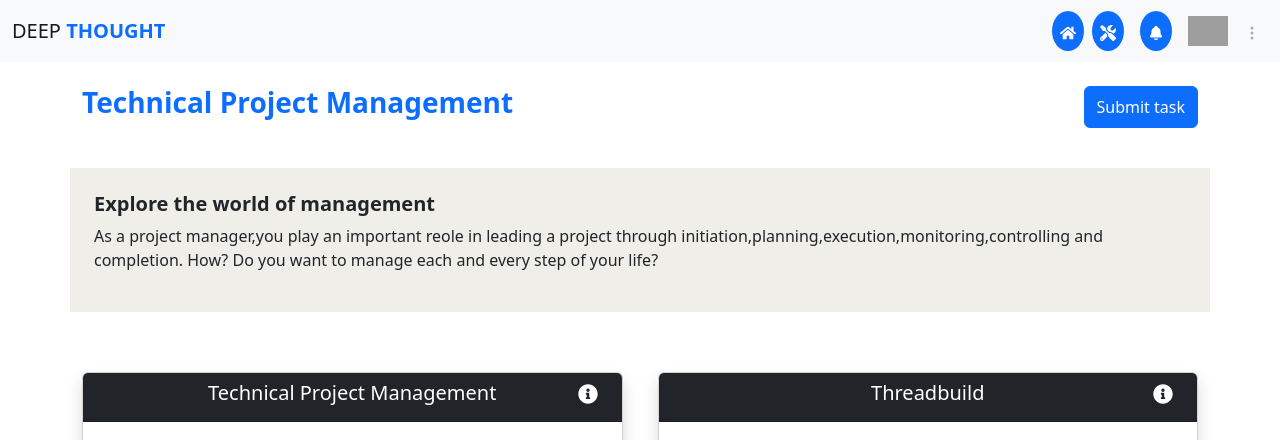
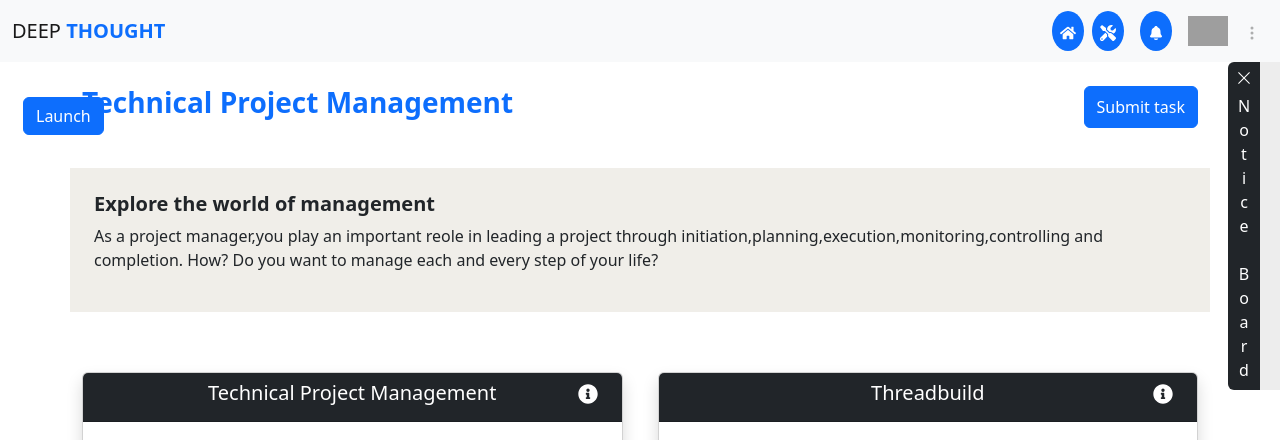
Before and after one commit to ar-asad/technical-project, a React (Create React App) app: page / in a window 1280 px wide. Shown: the top 440 px of the page. Built offline with nearby package versions, Linux system fonts and the light colour scheme; grey boxes are pictures that could not be loaded.

Commit message:
Notice board added

```diff
--- a/src/App.js
+++ b/src/App.js
@@ -2,12 +2,14 @@
 import AllCards from './component/AllCards/AllCards';
 import Header from './component/Header/Header';
 import MangeExplore from './component/MangeExplore/MangeExplore';
+import Sidebar from './component/Sidebar/Sidebar';
 import TechnicMange from './component/TechnicMange/TechnicMange';
 
 function App() {
   return (
-    <div>
+    <div style={{ maxWidth: "1400px" }}>
       <Header></Header>
+      <Sidebar></Sidebar>
       <TechnicMange></TechnicMange>
       <MangeExplore></MangeExplore>
       <AllCards></AllCards>
--- a/src/component/AllCards/AllCards.css
+++ b/src/component/AllCards/AllCards.css
@@ -4,7 +4,9 @@
     gap: 35px;
 }
 
-@media only screen and (max-width: 600px) {
+
+
+@media only screen and (max-width: 800px) {
     .main-container {
         grid-template-columns: 1fr;
     }
--- a/src/component/AllCards/AllCards.js
+++ b/src/component/AllCards/AllCards.js
@@ -1,24 +1,28 @@
 import React from 'react';
-import { CardGroup, Row } from 'react-bootstrap';
 import MethodCard from '../MethodCard/MethodCard';
 import StructureCard from '../StructureCard/StructureCard';
 import TechnicalCard from '../TechnicalCard/TechnicalCard';
 import ThreadCard from '../ThreadCard/ThreadCard';
+import { BsFillQuestionSquareFill } from "react-icons/bs";
+import { HiUserGroup } from "react-icons/hi";
+import { FaCalendarAlt } from "react-icons/fa";
 import './AllCards.css';
 
 const AllCards = () => {
+    const style = { fontSize: "60px" }
     return (
-        <div className='container main-container'>
-            {/* <Row xs={1} md={2} className="g-4"> */}
-            {/* <CardGroup> */}
-            {/* <Row> */}
-            <TechnicalCard></TechnicalCard>
-            <ThreadCard></ThreadCard>
-            <StructureCard></StructureCard>
-            <MethodCard></MethodCard>
-            {/* </CardGroup> */}
-            {/* </Row> */}
-            {/* </Row> */}
+        <div className='container mb-5 position-relative '>
+            <div className=' main-container'>
+                <TechnicalCard></TechnicalCard>
+                <ThreadCard></ThreadCard>
+                <StructureCard></StructureCard>
+                <MethodCard></MethodCard>
+            </div>
+            <div style={{ bottom: '-100px', right: '-70px' }} className='d-flex flex-column position-absolute gap-3 '>
+                <BsFillQuestionSquareFill className='text-primary' style={style} />
+                <HiUserGroup className='text-primary' style={style} />
+                <FaCalendarAlt className='text-primary' style={style} />
+            </div>
         </div>
     );
 };
--- a/src/component/MethodCard/MethodCard.js
+++ b/src/component/MethodCard/MethodCard.js
@@ -13,7 +13,7 @@ const MethodCard = () => {
             </Card.Header>
             <Card.Body>
                 <Card.Text>
-                    <p><span className='fw-bold'>Description: </span> To Explore more read more</p>
+                    <span className='fw-bold'>Description: </span> To Explore more read more
                 </Card.Text>
                 <hr />
                 <Accordion defaultActiveKey="0">
--- /dev/null
+++ b/src/component/OffCanvas/OffCanvas.js
@@ -0,0 +1,31 @@
+import React, { useState } from 'react';
+import { Button, Offcanvas } from 'react-bootstrap';
+
+const OffCanvas = () => {
+    const [show, setShow] = useState(false);
+
+    const handleClose = () => setShow(false);
+    const handleShow = () => setShow(true);
+    return (
+        <div className='position-absolute ' style={{ left: '23px', top: '97px', zIndex: '1' }}>
+            <Button variant="primary" onClick={handleShow}>
+                Launch
+
+            </Button>
+
+            <div>
+                <Offcanvas show={show} onHide={handleClose}>
+                    <Offcanvas.Header closeButton>
+                        <Offcanvas.Title>Offcanvas</Offcanvas.Title>
+                    </Offcanvas.Header>
+                    <Offcanvas.Body>
+                        Some text as placeholder. In real life you can have the elements you
+                        have chosen. Like, text, images, lists, etc.
+                    </Offcanvas.Body>
+                </Offcanvas>
+            </div>
+        </div>
+    );
+};
+
+export default OffCanvas;
--- /dev/null
+++ b/src/component/Sidebar/Sidebar.js
@@ -0,0 +1,26 @@
+import React from 'react';
+import { RxCross1 } from "react-icons/rx";
+
+const Sidebar = () => {
+    return (
+        <div className='position-absolute end-0 d-flex '>
+            <div className='d-flex justify-content-center align-items-center flex-column text-white bg-dark p-2 rounded-start'>
+                <RxCross1 style={{ marginBottom: '8px' }} />
+                <span>N</span>
+                <span>o</span>
+                <span>t</span>
+                <span>i</span>
+                <span>c</span>
+                <span>e</span><br />
+                <span>B</span>
+                <span>o</span>
+                <span>a</span>
+                <span>r</span>
+                <span>d</span>
+            </div>
+            <div style={{ width: '20px', backgroundColor: '#ededed' }}></div>
+        </div>
+    );
+};
+
+export default Sidebar;
--- a/src/component/StructureCard/StructureCard.js
+++ b/src/component/StructureCard/StructureCard.js
@@ -14,7 +14,7 @@ const StructureCard = () => {
             </Card.Header>
             <Card.Body>
                 <Card.Text>
-                    <p><span className='fw-bold'>Description: </span> Story of Alignment Scope of Agility Specific Accountable Staggering Approach</p>
+                    <span className='fw-bold'>Description: </span> Story of Alignment Scope of Agility Specific Accountable Staggering Approach
                 </Card.Text>
                 <hr />
                 <Form>
@@ -26,7 +26,7 @@ const StructureCard = () => {
                 <div className='mt-4 '>
                     <h5 className='mb-3'>Content</h5>
                     <div style={{ height: '200px' }} className='shadow p-4 '>
-                        <div className='d-flex gap-3'>
+                        <div className='d-flex  gap-3'>
                             <p>File</p>
                             <p>Edit</p>
                             <p>View</p>
--- a/src/component/TechnicMange/TechnicMange.js
+++ b/src/component/TechnicMange/TechnicMange.js
@@ -1,9 +1,11 @@
 import React from 'react';
 import { Button } from 'react-bootstrap';
+import OffCanvas from '../OffCanvas/OffCanvas';
 
 const TechnicMange = () => {
     return (
         <div className='container d-flex justify-content-between my-4'>
+            <OffCanvas></OffCanvas>
             <h3 className='text-primary fw-bold'>Technical Project Management</h3>
             <Button variant="primary">Submit task</Button>{' '}
         </div>
--- a/src/component/TechnicalCard/TechnicalCard.js
+++ b/src/component/TechnicalCard/TechnicalCard.js
@@ -14,7 +14,7 @@ const TechnicalCard = () => {
             <Card.Body>
                 <p><span className='fw-bold'>Description: </span> Story of Alignment Scope of Agility Specific Accountable Staggering Approach</p>
                 <div>
-                    <iframe width="100%" height="300" src="https://www.youtube.com/embed/Xc6JIstj8GY" title="YouTube video player" frameBorder="0" allow="accelerometer; autoplay; clipboard-write; encrypted-media; gyroscope; picture-in-picture; web-share" allowFullScreen></iframe>
+                    <iframe width="100%" height="350" src="https://www.youtube.com/embed/Xc6JIstj8GY" title="YouTube video player" frameBorder="0" allow="accelerometer; autoplay; clipboard-write; encrypted-media; gyroscope; picture-in-picture; web-share" allowFullScreen></iframe>
                 </div>
             </Card.Body>
         </Card>
--- a/src/component/ThreadCard/ThreadCard.js
+++ b/src/component/ThreadCard/ThreadCard.js
@@ -1,5 +1,5 @@
 import React from 'react';
-import { Button, Card, Col } from 'react-bootstrap';
+import { Button, Card } from 'react-bootstrap';
 import { FaInfoCircle } from 'react-icons/fa';
 import Thred from '../Thread/Thred';
 import ThreadSelect from '../ThreadSelect/ThreadSelect';
```
